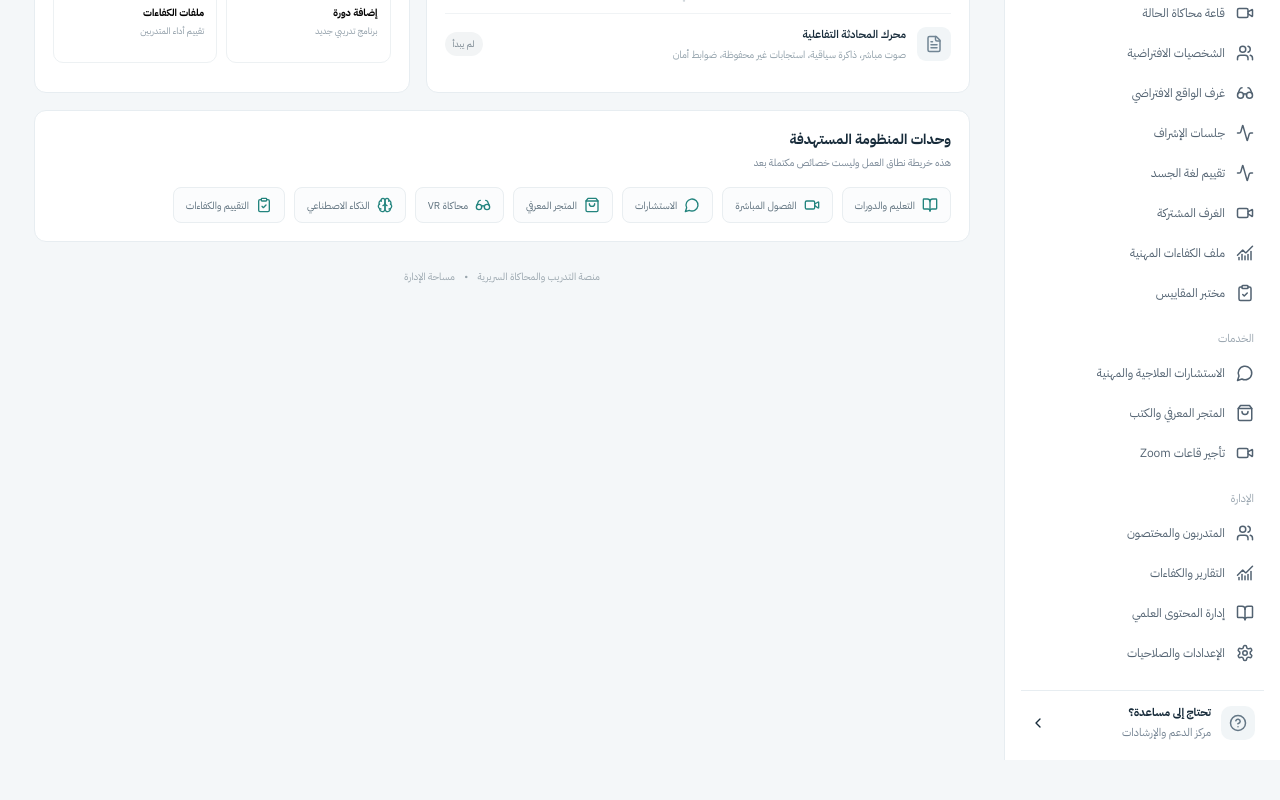
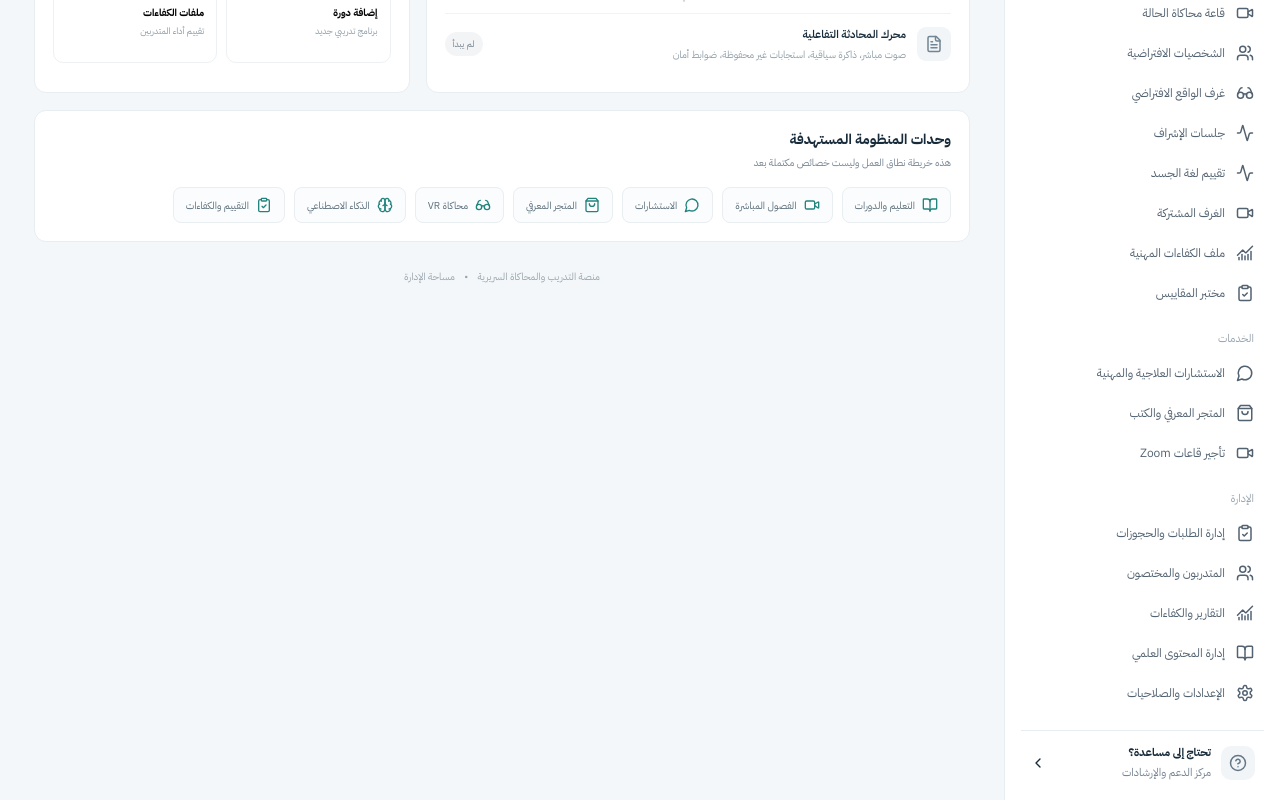
Before and after one commit to ffgg35646-ops/111111, a Next.js app: page / in a window 1280 px wide. Shown: the part 725-1525 px from the top of the page. Before the commit the page ends 1485 px from the top, so only its background shows below. Built offline with nearby package versions, Linux system fonts and the light colour scheme.

Commit message:
Add request management entry to platform navigation

```diff
--- a/app/page.tsx
+++ b/app/page.tsx
@@ -15,7 +15,7 @@ const sections = [
   { title:"المسارات التخصصية", items:[["منظومة التدريب التخصصي",Brain],["الخدمة الاجتماعية",Users],["العلاج المعرفي السلوكي CBT",Brain],["اضطراب طيف التوحد",Users],["الاضطرابات النمائية والإعاقة الذهنية",Users],["دراسة الحالة والمقاييس",ClipboardCheck]] },
   { title:"المحاكاة السريرية", items:[["مكتبة الحالات التدريبية",Brain],["قاعة محاكاة الحالة",Video],["الشخصيات الافتراضية",Users],["غرف الواقع الافتراضي",Glasses],["جلسات الإشراف",Activity],["تقييم لغة الجسد",Activity],["الغرف المشتركة",Video],["ملف الكفاءات المهنية",ChartNoAxesCombined],["مختبر المقاييس",ClipboardCheck]] },
   { title:"الخدمات", items:[["الاستشارات العلاجية والمهنية",MessageCircle],["المتجر المعرفي والكتب",ShoppingBag],["تأجير قاعات Zoom",Video]] },
-  { title:"الإدارة", items:[["المتدربون والمختصون",Users],["التقارير والكفاءات",ChartNoAxesCombined],["إدارة المحتوى العلمي",BookOpen],["الإعدادات والصلاحيات",Settings]] },
+  { title:"الإدارة", items:[["إدارة الطلبات والحجوزات",ClipboardCheck],["المتدربون والمختصون",Users],["التقارير والكفاءات",ChartNoAxesCombined],["إدارة المحتوى العلمي",BookOpen],["الإعدادات والصلاحيات",Settings]] },
 ] as const;
 
 const routeByLabel: Record<string,string> = {
@@ -38,6 +38,7 @@ const routeByLabel: Record<string,string> = {
   "الاستشارات العلاجية والمهنية": "/consultations",
   "المتجر المعرفي والكتب": "/books",
   "تأجير قاعات Zoom": "/room-rental",
+  "إدارة الطلبات والحجوزات": "/platform-admin/requests",
 };
 
 const stats = [
```
